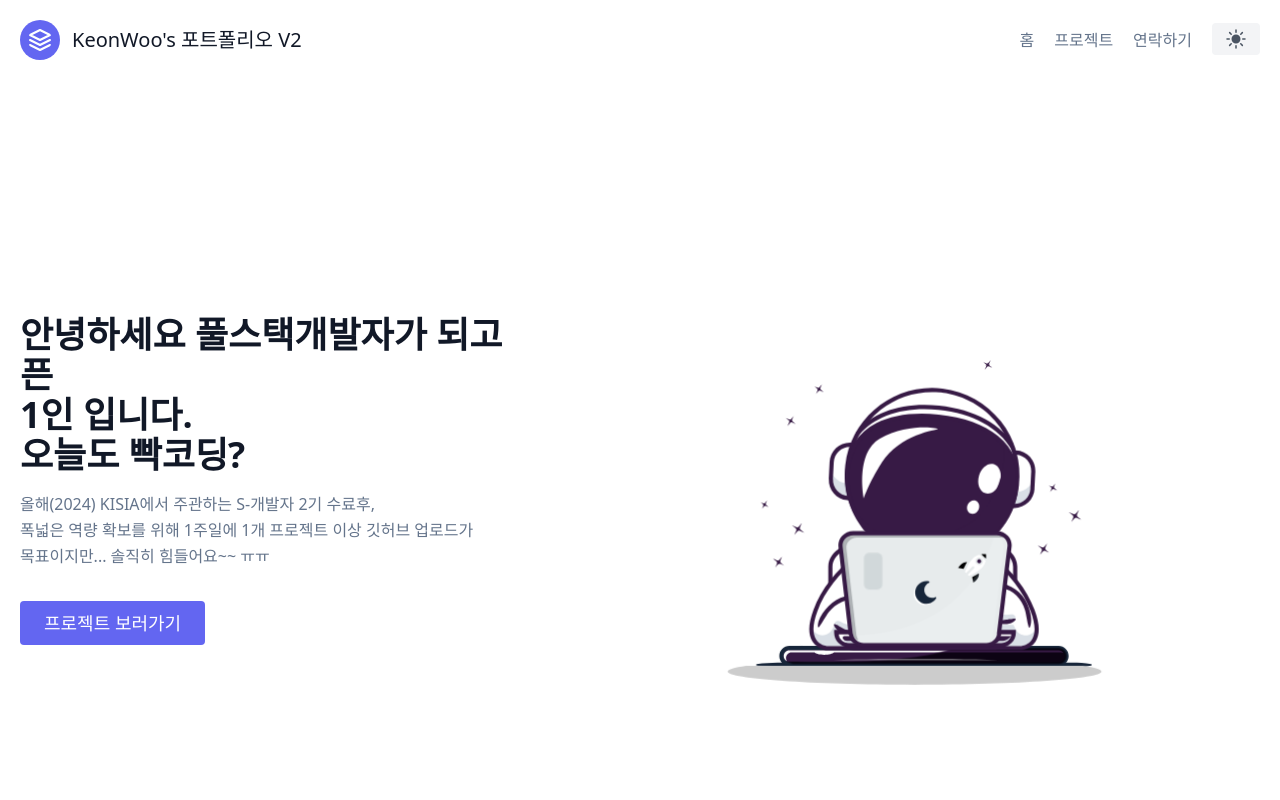
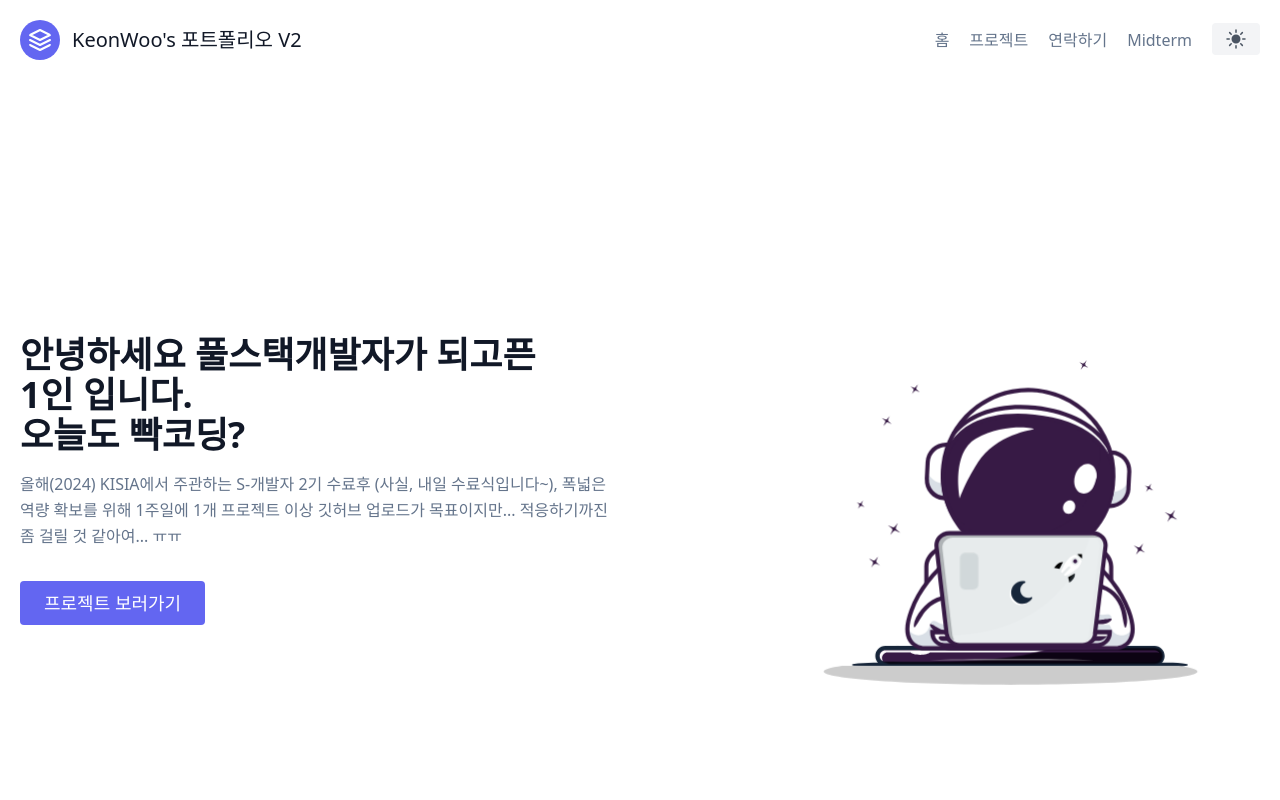
Before and after one commit to BigWales98/next.js-portpolio2, a Next.js app: page / in a window 1280 px wide. Shown: the top 800 px of the page. Built offline with nearby package versions, Linux system fonts and the light colour scheme.

Commit message:
중간 포트폴리오 링크버튼 추가 및 텍스트 줄바꿈 조정

```diff
--- a/app/components/header.tsx
+++ b/app/components/header.tsx
@@ -26,6 +26,15 @@ export default function Header() {
             <Link href="https://open.kakao.com/o/gdzReiVg" className="mr-5 hover:text-gray-900">
                 연락하기
             </Link>
+
+            <Link
+              href="https://next-js-portfolio-seven-plum.vercel.app/"
+              className="mr-5 hover:text-gray-900"
+              target="_blank"
+              rel="noopener noreferrer"
+            >
+                Midterm
+            </Link>
           </nav>
           {/*다크모드 토글 버튼 작업공간 */}
           <DarkModeToggleButton />
--- a/app/components/hero.tsx
+++ b/app/components/hero.tsx
@@ -7,26 +7,27 @@ import Link from 'next/link'
 const Animation = dynamic(() => import('./animation'), {
   ssr: false
 })
+
 export default function Hero() {
   return (
     <div className='flex flex-col items-center justify-between md:flex-row'>
         <div className="flex flex-col items-center max-w-screen-lg mb-16 text-center lg:flex-grow md:w-full lg:pr-32 md:pr-16 md:items-start md:text-left md:mb-0">
                 <h1 className="mb-4 text-3xl font-bold text-gray-900 title-font sm:text-4xl">
-                안녕하세요 풀스택개발자가 되고픈 <br />1인 입니다.
-                <br className="hidden lg:inline-block"/>
-                오늘도 빡코딩?
+                  안녕하세요 풀스택개발자가 되고픈
+                  <br />1인 입니다.
+                  <br className="hidden lg:inline-block"/>
+                  오늘도 빡코딩?
                 </h1>
-                <p className="mb-8 leading-relaxed">
-                  올해(2024) KISIA에서 주관하는 S-개발자 2기 수료후,<br />
-                  폭넓은 역량 확보를 위해 1주일에 1개 프로젝트 이상 깃허브 업로드가
-                  <br />목표이지만... 솔직히 힘들어요~~ ㅠㅠ
-
-                  </p>
+                <p className="mb-8 leading-relaxed max-w-2xl">
+                  올해(2024) KISIA에서 주관하는 S-개발자 2기 수료후
+                  (사실, 내일 수료식입니다~),
+                  폭넓은 역량 확보를 위해 1주일에 1개 프로젝트 이상
+                  깃허브 업로드가 목표이지만... 적응하기까진 좀 걸릴 것 같아여... ㅠㅠ
+                </p>
             <div className="flex justify-center">
               <Link href="/projects" className="btn-project">
                   프로젝트 보러가기
               </Link>
-
             </div>
         </div>
 
```
